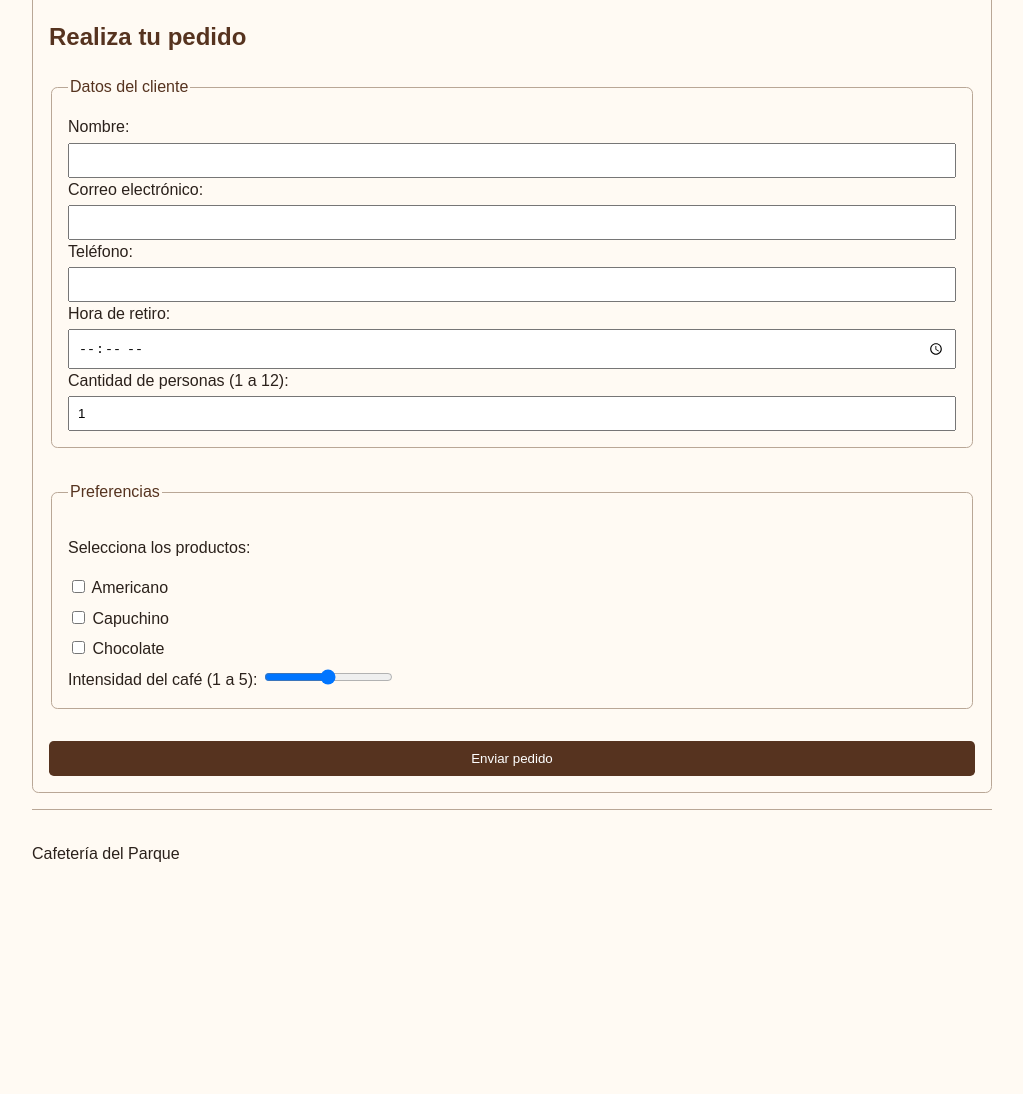
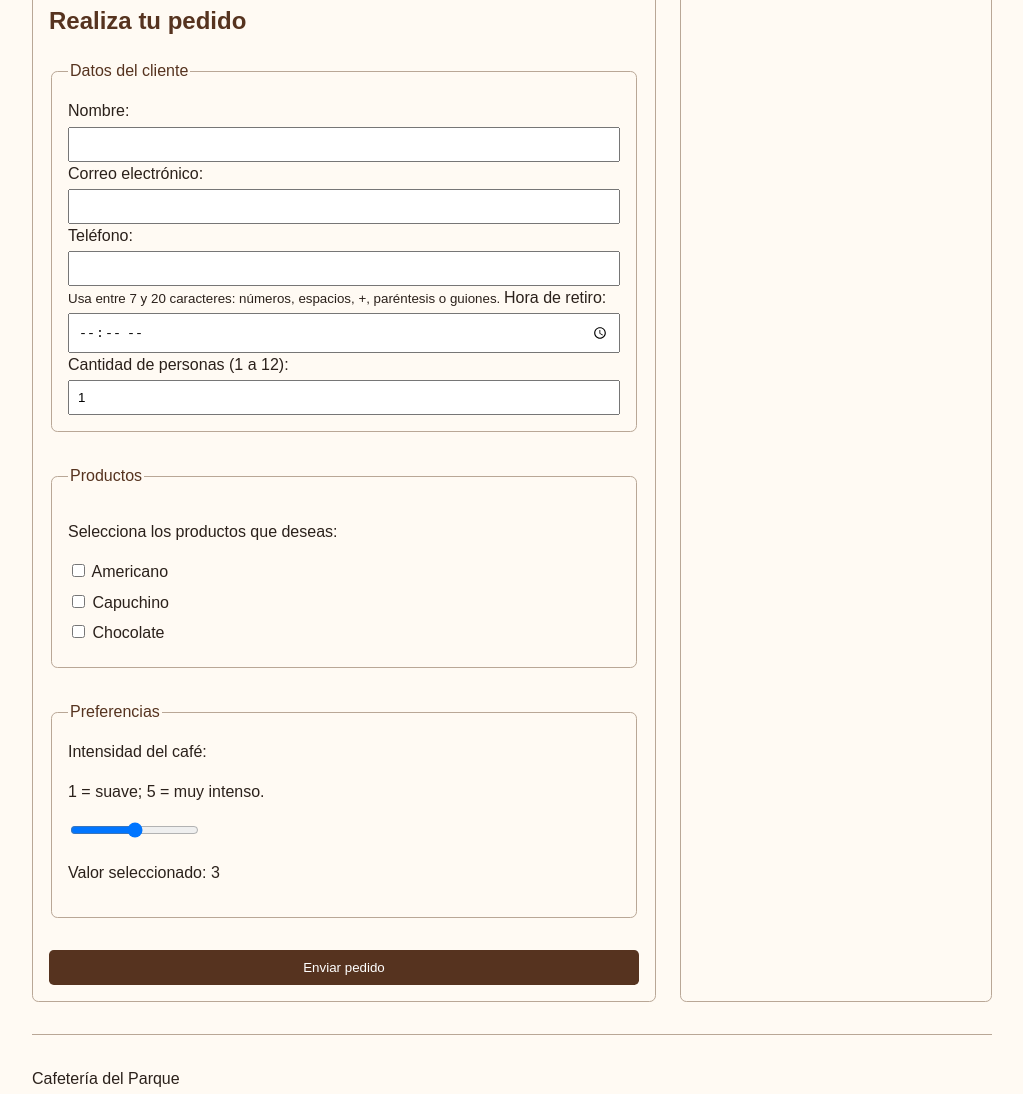
Before and after one commit to AndrssWV/PR_ESTANDARES_WEB, a plain HTML site: page index.html in a window 1280 px wide. Shown: the part 656-1750 px from the top of the page, without its empty margins (128-1151 px from the left). Before the commit the page ends 1554 px from the top, so only its background shows below. Drawn offline with Linux system fonts and the light colour scheme.

Commit message:
feat: Documentacion

```diff
--- a/index.html
+++ b/index.html
@@ -1,3 +1,4 @@
+
 <!doctype html>
 <html lang="es">
 <head>
@@ -9,7 +10,7 @@
 <body>
   <header>
     <img src="img/cafe.svg" alt="Logo cafeteria" width="70" height="70">
-    <h1>Cafetería Esquina</h1>
+    <h1>Cafetería del Parque</h1>
   </header>
 
   <nav aria-label="Navegación principal">
@@ -57,6 +58,80 @@
           </tbody>
         </table>
       </section>
+
+      <section class="pedido" id="pedido">
+        <h2>Realiza tu pedido</h2>
+
+        <form>
+          <fieldset class="datos">
+            <legend>Datos del cliente</legend>
+
+            <label for="nombre">Nombre:</label>
+            <input id="nombre" name="nombre" type="text"
+                   required minlength="2">
+
+            <label for="correo">Correo electrónico:</label>
+            <input id="correo" name="correo" type="email" required>
+
+            <label for="telefono">Teléfono:</label>
+            <input id="telefono" name="telefono" type="tel"
+                   pattern="[0-9 +()-]{7,20}"
+                   title="Use entre 7 y 20 caracteres: números, espacios, +, paréntesis o guiones."
+                   aria-describedby="telefono-ayuda">
+            <small id="telefono-ayuda">
+              Usa entre 7 y 20 caracteres: números, espacios, +,
+              paréntesis o guiones.
+            </small>
+
+            <label for="hora">Hora de retiro:</label>
+            <input id="hora" name="hora" type="time"
+                   min="08:00" max="18:45" required>
+
+            <label for="cantidad">Cantidad de personas (1 a 12):</label>
+            <input id="cantidad" name="cantidad" type="number"
+                   min="1" max="12" value="1" required>
+          </fieldset>
+
+          <fieldset>
+            <legend>Productos</legend>
+            <p>Selecciona los productos que deseas:</p>
+
+            <label class="opcion">
+              <input type="checkbox" name="producto" value="Americano">
+              Americano
+            </label>
+
+            <label class="opcion">
+              <input type="checkbox" name="producto" value="Capuchino">
+              Capuchino
+            </label>
+
+            <label class="opcion">
+              <input type="checkbox" name="producto" value="Chocolate">
+              Chocolate
+            </label>
+          </fieldset>
+
+          <fieldset>
+            <legend>Preferencias</legend>
+
+            <label for="intensidad">Intensidad del café:</label>
+            <p id="intensidad-ayuda">
+              1 = suave; 5 = muy intenso.
+            </p>
+
+            <input id="intensidad" name="intensidad"
+                   type="range" min="1" max="5" step="1" value="3"
+                   aria-describedby="intensidad-ayuda intensidad-valor">
+
+            <p>Valor seleccionado:
+              <output id="intensidad-valor" for="intensidad">3</output>
+            </p>
+          </fieldset>
+
+          <button type="submit">Enviar pedido</button>
+        </form>
+      </section>
     </main>
 
     <aside>
@@ -65,47 +140,17 @@
     </aside>
   </div>
 
-  <section class="pedido" id="pedido">
-    <h2>Realiza tu pedido</h2>
-    <form>
-      <fieldset class="datos">
-        <legend>Datos del cliente</legend>
+  <footer>
+    <p>Cafetería del Parque </p>
+  </footer>
 
-        <label for="nombre">Nombre:</label>
-        <input id="nombre" name="nombre" type="text" required minlength="2">
+  <script>
+    const intensidad = document.getElementById('intensidad');
+    const valorIntensidad = document.getElementById('intensidad-valor');
 
-        <label for="correo">Correo electrónico:</label>
-        <input id="correo" name="correo" type="email" required>
-
-        <label for="telefono">Teléfono:</label>
-        <input id="telefono" name="telefono" type="tel"
-               pattern="[0-9 +()-]{7,20}" title="Use entre 7 y 20 caracteres: números, espacios, +, paréntesis o guiones.">
-
-        <label for="hora">Hora de retiro:</label>
-        <input id="hora" name="hora" type="time" min="08:00" max="18:45" required>
-
-        <label for="cantidad">Cantidad de personas (1 a 12):</label>
-        <input id="cantidad" name="cantidad" type="number" min="1" max="12" value="1" required>
-      </fieldset>
-
-      <fieldset>
-         <legend>Preferencias</legend>
-
-        <p>Selecciona los productos:</p>
-        <label class="opcion"><input type="checkbox" name="producto" value="Americano"> Americano</label>
-        <label class="opcion"><input type="checkbox" name="producto" value="Capuchino"> Capuchino</label>
-        <label class="opcion"><input type="checkbox" name="producto" value="Chocolate"> Chocolate</label>
-
-        <label for="intensidad">Intensidad del café (1 a 5):</label>
-        <input id="intensidad" name="intensidad" type="range" min="1" max="5" step="1" value="3">
-      </fieldset>
-
-      <button type="submit">Enviar pedido</button>
-    </form>
-  </section>
-
-  <footer>
-    <p>Cafetería del Parque</p>
-  </footer>
+    intensidad.addEventListener('input', function () {
+      valorIntensidad.value = intensidad.value;
+    });
+  </script>
 </body>
 </html>
```
Also changed, not shown: docs/evidencias/01-error-lista.png (added), docs/evidencias/02-validador-html.png (added), docs/evidencias/03-validador-css.png (added), docs/evidencias/04-pantalla-360.png (added), docs/evidencias/05-teclado-foco.png (added), 3 other files.
